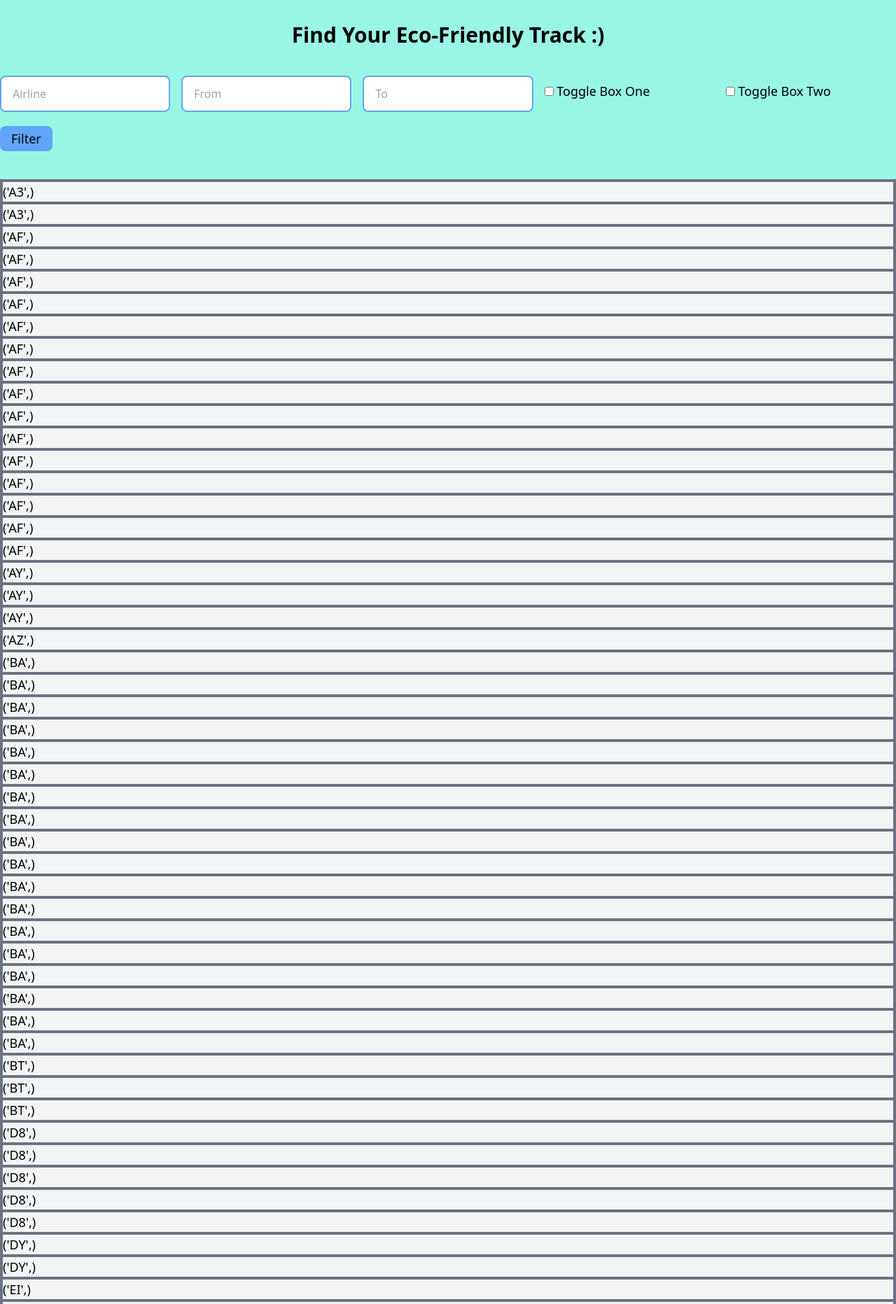
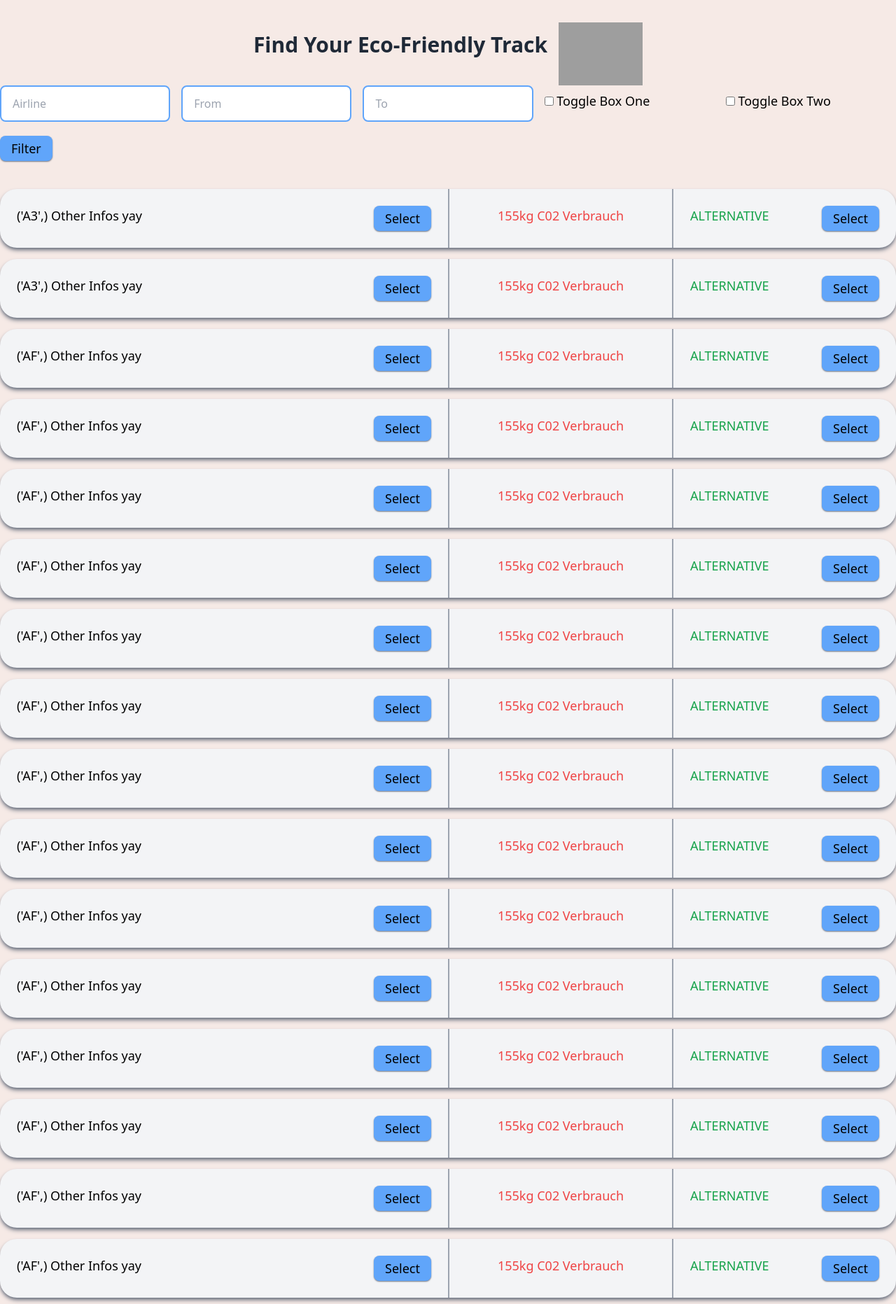
Before and after one commit to TaleaX/ecotraks, a FastAPI app: page / in a window 1280 px wide. Shown: the top 1863 px of the page at 70% size. Run offline with FastAPI, Linux system fonts and the light colour scheme; data comes from the database, SQL or seed files in the repository; some libraries are stand-ins or nearby versions; grey boxes are pictures that could not be loaded.

Commit message:
upate frontend

```diff
--- a/templates/home.html
+++ b/templates/home.html
@@ -1,6 +1,10 @@
 {% extends "layout.html" %}
 
 {% block content %}
+<div class="flex justify-center items-end text-gray-800">
+  <h1 class="text-3xl font-bold mb-10 text-center mr-4">Find Your Eco-Friendly Track</h1>
+  <img  style="width: 120px" src="https://images.vexels.com/media/users/3/194324/isolated/preview/46dfd06f9ee4c53a5f3d50c6a39f95f1-eco-friendly-lettering-by-vexels.png">
+</div>
 <form method="post">
   <div class="grid grid-cols-5 gap-4">
     <input type="text" placeholder="Airline" class="form-input px-4 py-3 rounded-lg border-2 border-blue-400">
@@ -15,13 +19,25 @@
         <label>Toggle Box Two</label>
     </div>
   </div>
-  <button type="submit" class="text-lg mt-5 px-4 py-1 rounded-lg bg-blue-400">Filter</button>
+  <button type="submit" class="shadow-sm shadow-gray-500 text-lg mt-5 px-4 py-1 rounded-lg bg-blue-400">Filter</button>
 </form>
 
 
-<div class="grid grid-cols-1 border-2 border-gray-500 text-lg mt-10 bg-gray-100">
+<div class="grid grid-cols-1 text-lg mt-10 gap-4">
   {% for airline in airlines %}
-  <div class="border-2 border-gray-500">{{ airline }}</div>
+  <div class="grid grid-cols-8 shadow-md shadow-gray-500 bg-gray-100 rounded-3xl">
+    <div class="col-span-4 flex justify-between p-6">
+      <div>{{ airline }} Other Infos yay</div>
+      <button type="submit" class="shadow-sm shadow-gray-500 text-lg ml-6 px-4 py-1 rounded-lg bg-blue-400">Select</button>
+    </div>
+    <div class="col-span-2 flex justify-center border-l-2 border-gray-400 p-6">
+      <h1 class="text-red-500">155kg C02 Verbrauch</h1>
+    </div>
+    <div class="col-span-2 flex justify-between border-l-2 border-gray-400 p-6">
+      <div class="text-green-600">ALTERNATIVE </div>
+      <button type="submit" class="shadow-sm shadow-gray-500 text-lg ml-6 px-4 py-1 rounded-lg bg-blue-400">Select</button>
+    </div>
+  </div>
   {% endfor %}
 </div>
 
--- a/templates/layout.html
+++ b/templates/layout.html
@@ -4,12 +4,16 @@
         <meta charset="UTF-8">
         <meta name="viewport" content="width=device-width, initial-scale=1.0">
         <script src="https://cdn.tailwindcss.com"></script>
-        <title>Gender Predictor</title>
+        <title>EcoTraks</title>
+        <style>
+            body {
+                background-color: #f6eae6;
+            }
+        </style>
       </head>
-    <body class="bg-teal-200 font-sans">
-        <div class="flex justify-center pt-8">
+    <body class="font-sans pt-8 pb-8">
+        <div class="flex justify-center">
             <div>
-                <h1 class="text-3xl font-bold mb-10 text-center">Find Your Eco-Friendly Track :)</h1>
                 {% block content %}
                 {% endblock %}
             </div>
```
